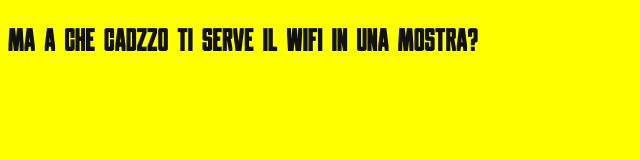
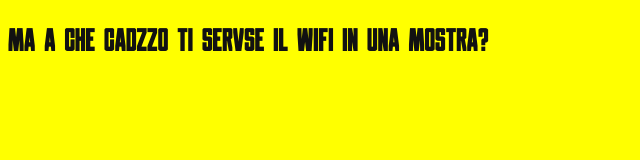
Before and after one commit to Akltestit/WebSite, a plain HTML site: page index.html in a window 1280 px wide. Shown: the whole page, without its empty margins (0-640 px from the left). Drawn offline with Linux system fonts and the light colour scheme.

Commit message:
Update index.html

```diff
--- a/index.html
+++ b/index.html
@@ -16,6 +16,6 @@
         </style>
     </head>
     <body>
-        <h1 style="font-family: Obrazek;">Ma a che cadzzo ti serve il wifi in una mostra?</h1>
+        <h1 style="font-family: Obrazek;">Ma a che cadzzo ti servse il wifi in una mostra?</h1>
     </body>
 </html>
```
